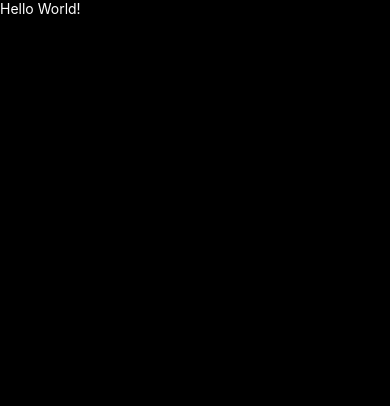
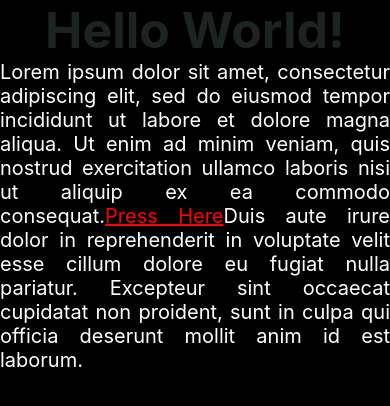
Before and after one commit to NikoIcardo/react-native-course, a React Native app in the folder FirstApp/: screen / in a window 390 px wide. Shown: the top 406 px of the page. Built offline with nearby package versions, Linux system fonts and the light colour scheme.

Commit message:
Add styled text and button

```diff
--- a/FirstApp/App.tsx
+++ b/FirstApp/App.tsx
@@ -1,10 +1,32 @@
-import { StyleSheet, Text, View } from "react-native";
+import { StyleSheet, Text, SafeAreaView, Alert } from "react-native";
 
 export default function App() {
   return (
-    <View style={styles.container}>
+    <SafeAreaView style={styles.container}>
       <Text style={styles.paragraph}>Hello World!</Text>
-    </View>
+
+      <Text
+        style={{
+          fontSize: 20,
+          textAlign: "justify",
+          color: "white",
+        }}
+      >
+        Lorem ipsum dolor sit amet, consectetur adipiscing elit, sed do eiusmod
+        tempor incididunt ut labore et dolore magna aliqua. Ut enim ad minim
+        veniam, quis nostrud exercitation ullamco laboris nisi ut aliquip ex ea
+        commodo consequat.
+        <Text
+          style={{ color: "red", textDecorationLine: "underline" }}
+          onPress={() => Alert.alert("Text Pressed!")}
+        >
+          Press Here
+        </Text>
+        Duis aute irure dolor in reprehenderit in voluptate velit esse cillum
+        dolore eu fugiat nulla pariatur. Excepteur sint occaecat cupidatat non
+        proident, sunt in culpa qui officia deserunt mollit anim id est laborum.
+      </Text>
+    </SafeAreaView>
   );
 }
 
@@ -14,6 +36,9 @@
     backgroundColor: "black",
   },
   paragraph: {
-    color: "white",
+    textAlign: "center",
+    fontSize: 50,
+    fontWeight: "bold",
+    color: "#1b241f",
   },
 });
```
